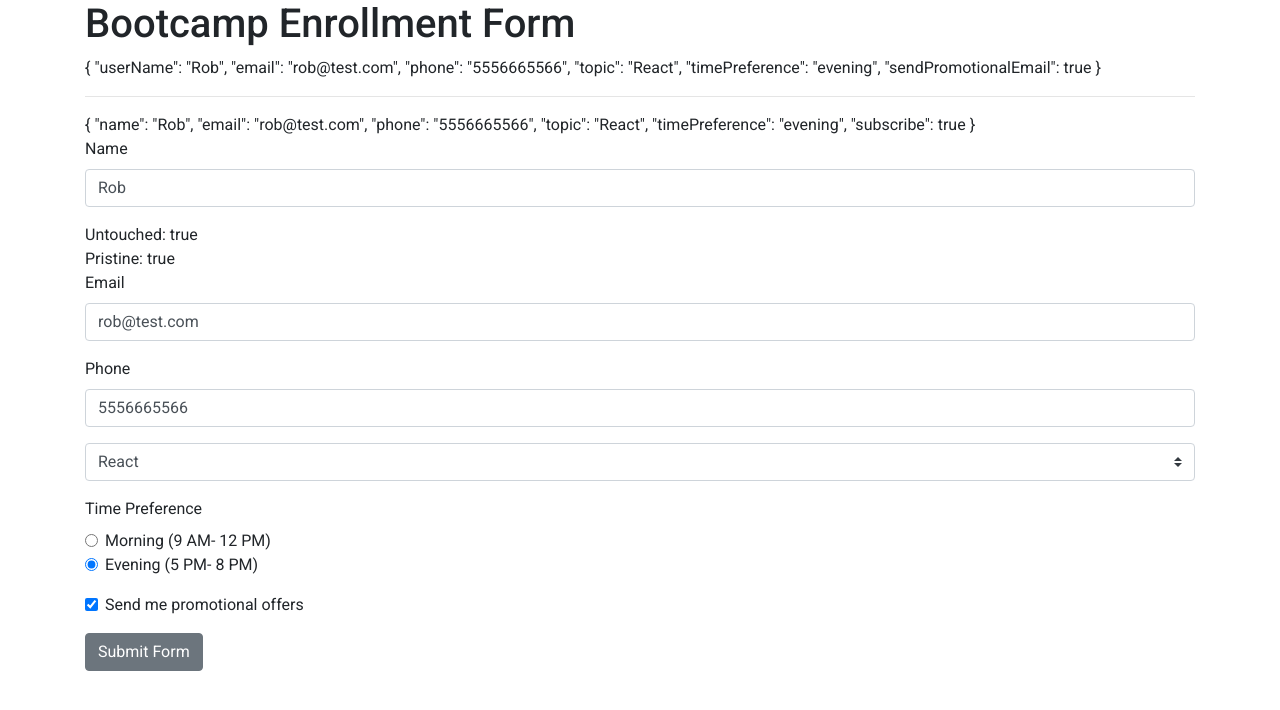
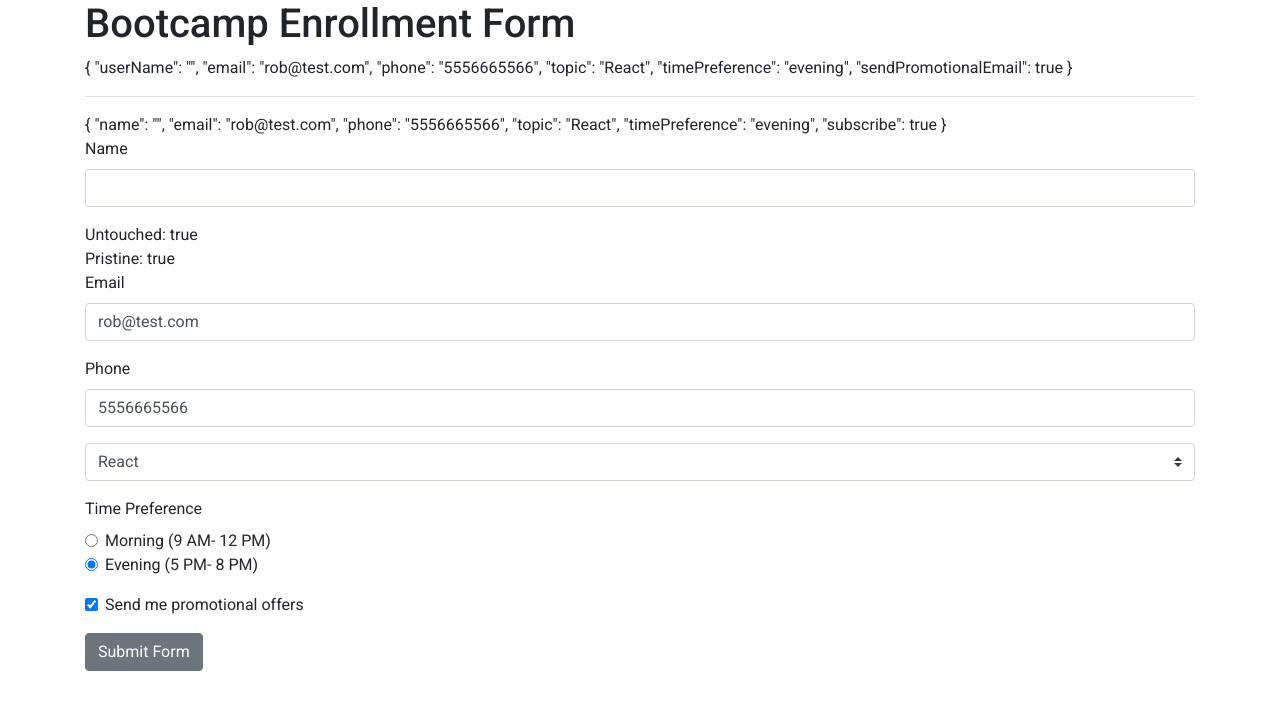
Before and after one commit to ozgursarikamis/angular-forms, an Angular app: page / in a window 1280 px wide. Shown: the top 710 px of the page. Built offline with nearby package versions, Linux system fonts and the light colour scheme.

Commit message:
[class] with pattern

```diff
--- a/src/app/app.component.html
+++ b/src/app/app.component.html
@@ -8,7 +8,7 @@
     <div class="form-group">
       <label>Name</label>
       <input #name="ngModel" required type="text" name="userName"
-      [class.is-invalid]="name.invalid"
+      [class.is-invalid]="name.invalid && name.touched"
       class="form-control" [(ngModel)]="userModel.name" />
     </div>
     Untouched: {{ name.untouched }} <br />
@@ -20,7 +20,10 @@
 
     <div class="form-group">
       <label>Phone</label>
-      <input name="phone" [(ngModel)]="userModel.phone" type="tel" class="form-control" />
+      <input name="phone" [(ngModel)]="userModel.phone" type="tel"
+      #phone="ngModel" pattern="^\d{10}$"
+      [class.is-invalid]="phone.invalid && phone.touched"
+      class="form-control" />
     </div>
 
     <div class="form-group">
--- a/src/app/app.component.ts
+++ b/src/app/app.component.ts
@@ -8,5 +8,5 @@ import { User } from './models/user';
 })
 export class AppComponent {
   topics = ['Angular', 'React', 'Vue'];
-  userModel = new User('Rob', 'rob@test.com', '5556665566', 'React', 'evening', true);
+  userModel = new User('', 'rob@test.com', '5556665566', 'React', 'evening', true);
 }
```
